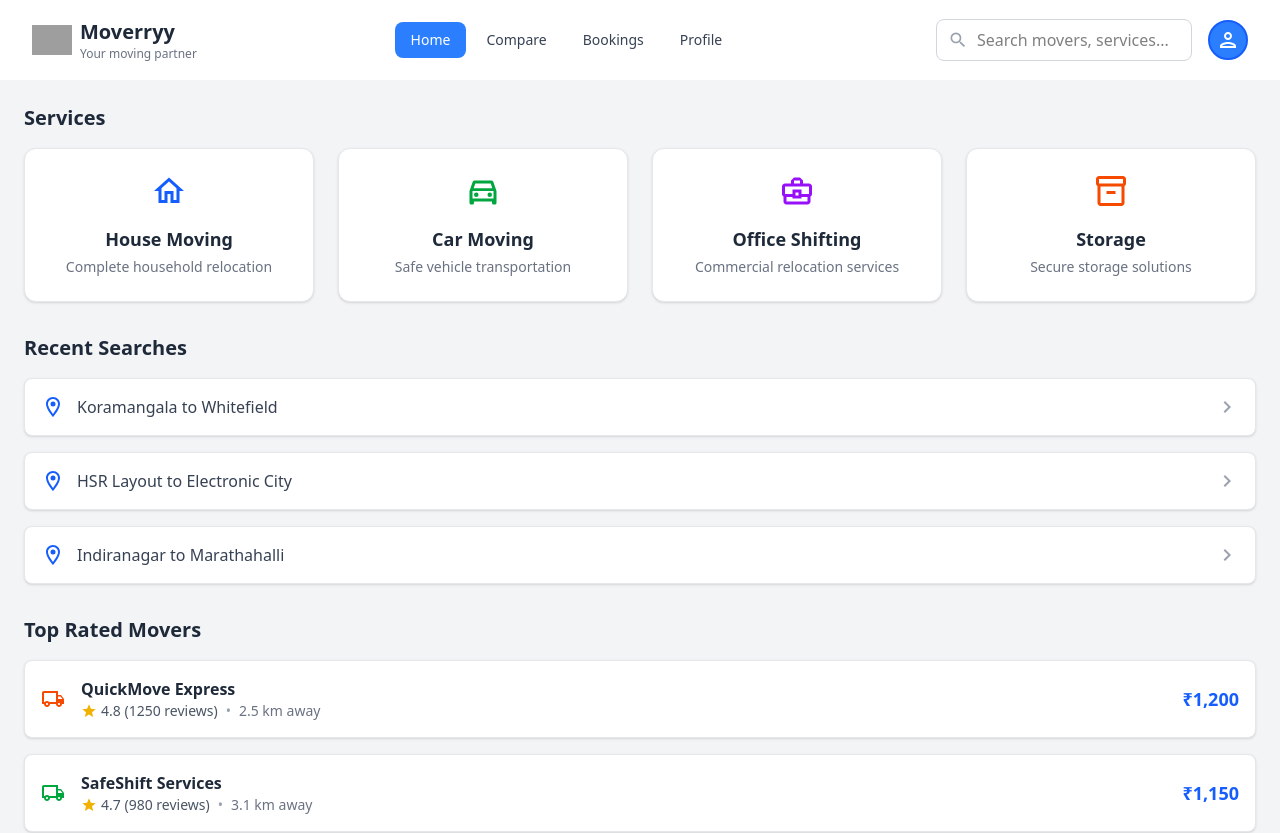
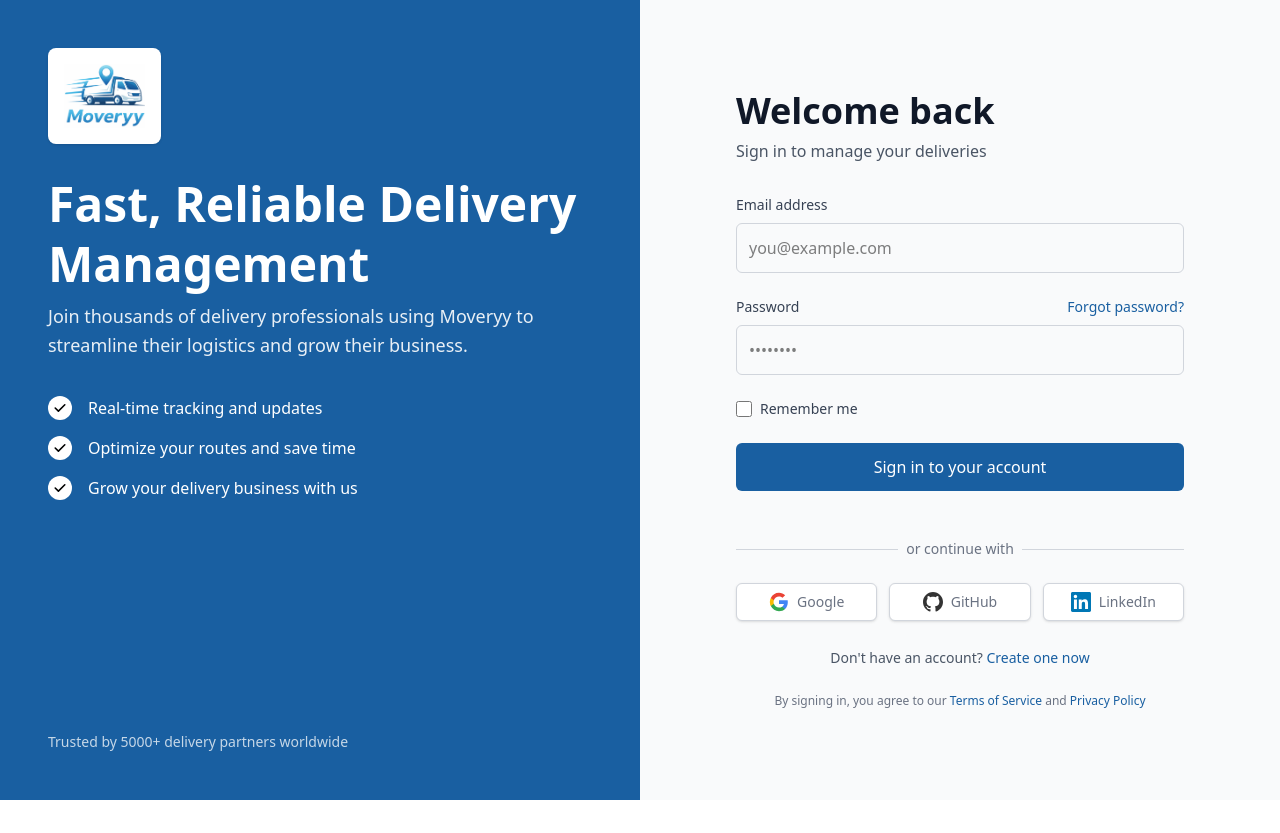
Before and after one commit to Aniketverma2005/Moveryy-Web-Version, a React (Vite) app: page /login in a window 1280 px wide. Before the commit this address led to /. Shown: the top 833 px of the page. After the commit the page ends 800 px from the top, so only its background shows below. Built offline with nearby package versions, Linux system fonts and the light colour scheme; grey boxes are pictures that could not be loaded.

Commit message:
Refactor code structure for improved readability and maintainability

```diff
--- a/src/App.jsx
+++ b/src/App.jsx
@@ -27,6 +27,7 @@
 import TransportEarnings from './Pages/Transport/Earnings.jsx';
 import TransportRatings from './Pages/Transport/Ratings.jsx';
 import TransportProfile from './Pages/Transport/Profile.jsx';
+import Login from './Pages/Auth/Login.jsx';
 
 
 function App() {
@@ -35,6 +36,8 @@
     <>
 
     <Routes>
+			<Route path="/login" element={<Login />} />
+
 			<Route path="/" element={<UserLayout />}>
 				<Route index element={<Home />} />
 				<Route path="compare" element={<ComparePage />} />
--- a/src/Pages/Auth/Login.jsx
+++ b/src/Pages/Auth/Login.jsx
@@ -26,10 +26,16 @@
     return (
         <div className="min-h-screen flex">
             {/* Left Side - Blue Section */}
-            <div className="flex-1 bg-blue-600 text-white p-12 flex flex-col justify-between">
+            <div className="flex-1 bg-[#195fa1] text-white p-12 flex flex-col justify-between">
                 {/* Logo */}
-                <div className="mb-4">
-                    <div className="w-12 h-12 bg-white rounded"></div>
+                <div className="mb-20">
+                    <div className="bg-white rounded-lg p-4 inline-block shadow-sm">
+                        <img
+                            src="/logo.png"
+                            alt="Moveryy Logo"
+                            className="h-16 w-auto object-contain"
+                        />
+                    </div>
                 </div>
 
                 {/* Main Content */}
@@ -101,7 +107,7 @@
                                 name="email"
                                 type="email"
                                 required
-                                className="w-full px-3 py-3 border border-gray-300 rounded-md focus:outline-none focus:ring-2 focus:ring-blue-600 focus:border-transparent"
+                                className="w-full px-3 py-3 border border-gray-300 rounded-md focus:outline-none focus:ring-2 focus:ring-[#195fa1] focus:border-transparent"
                                 placeholder="you@example.com"
                                 value={formData.email}
                                 onChange={handleChange}
@@ -114,7 +120,7 @@
                                 <label htmlFor="password" className="block text-sm font-medium text-gray-700">
                                     Password
                                 </label>
-                                <a href="#" className="text-sm text-blue-600 hover:text-blue-500">
+                                <a href="#" className="text-sm text-[#195fa1] hover:text-[#144a7f]">
                                     Forgot password?
                                 </a>
                             </div>
@@ -123,7 +129,7 @@
                                 name="password"
                                 type="password"
                                 required
-                                className="w-full px-3 py-3 border border-gray-300 rounded-md focus:outline-none focus:ring-2 focus:ring-blue-600 focus:border-transparent"
+                                className="w-full px-3 py-3 border border-gray-300 rounded-md focus:outline-none focus:ring-2 focus:ring-[#195fa1] focus:border-transparent"
                                 placeholder="••••••••"
                                 value={formData.password}
                                 onChange={handleChange}
@@ -136,7 +142,7 @@
                                 id="rememberMe"
                                 name="rememberMe"
                                 type="checkbox"
-                                className="h-4 w-4 text-blue-600 focus:ring-blue-500 border-gray-300 rounded"
+                                className="h-4 w-4 text-[#195fa1] focus:ring-[#195fa1] border-gray-300 rounded"
                                 checked={formData.rememberMe}
                                 onChange={handleChange}
                             />
@@ -148,7 +154,7 @@
                         {/* Sign In Button */}
                         <button
                             type="submit"
-                            className="w-full bg-blue-600 text-white py-3 px-4 rounded-md hover:bg-blue-700 focus:outline-none focus:ring-2 focus:ring-blue-500 focus:ring-offset-2 font-medium"
+                            className="w-full bg-[#195fa1] text-white py-3 px-4 rounded-md hover:bg-[#144a7f] focus:outline-none focus:ring-2 focus:ring-[#195fa1] focus:ring-offset-2 font-medium"
                         >
                             Sign in to your account
                         </button>
@@ -203,7 +209,7 @@
                         <div className="text-center">
                             <span className="text-sm text-gray-600">
                                 Don't have an account?{' '}
-                                <a href="#" className="text-blue-600 hover:text-blue-500 font-medium">
+                                <a href="#" className="text-[#195fa1] hover:text-[#144a7f] font-medium">
                                     Create one now
                                 </a>
                             </span>
@@ -213,9 +219,9 @@
                         <div className="text-center">
                             <p className="text-xs text-gray-500">
                                 By signing in, you agree to our{' '}
-                                <a href="#" className="text-blue-600 hover:text-blue-500">Terms of Service</a>
+                                <a href="#" className="text-[#195fa1] hover:text-[#144a7f]">Terms of Service</a>
                                 {' '}and{' '}
-                                <a href="#" className="text-blue-600 hover:text-blue-500">Privacy Policy</a>
+                                <a href="#" className="text-[#195fa1] hover:text-[#144a7f]">Privacy Policy</a>
                             </p>
                         </div>
                     </form>
```
Also changed, not shown: public/logo.png (added).
